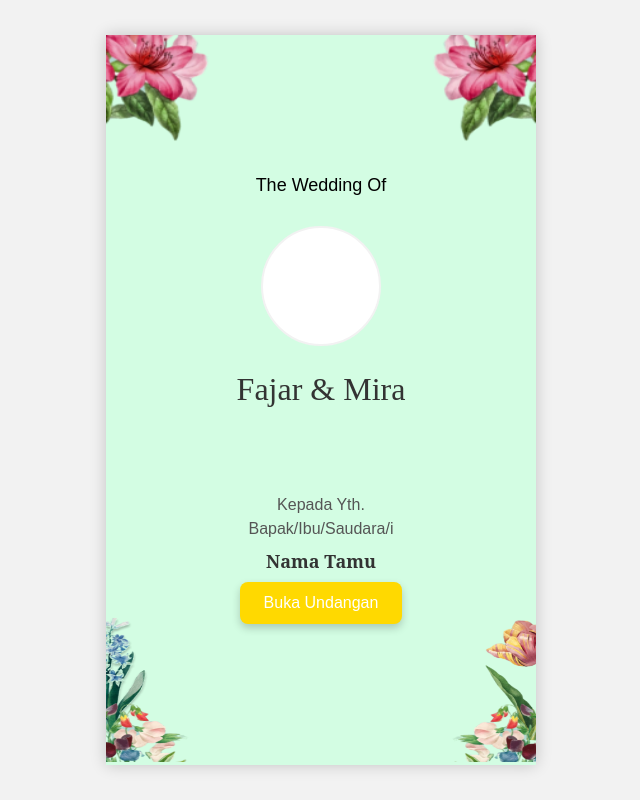
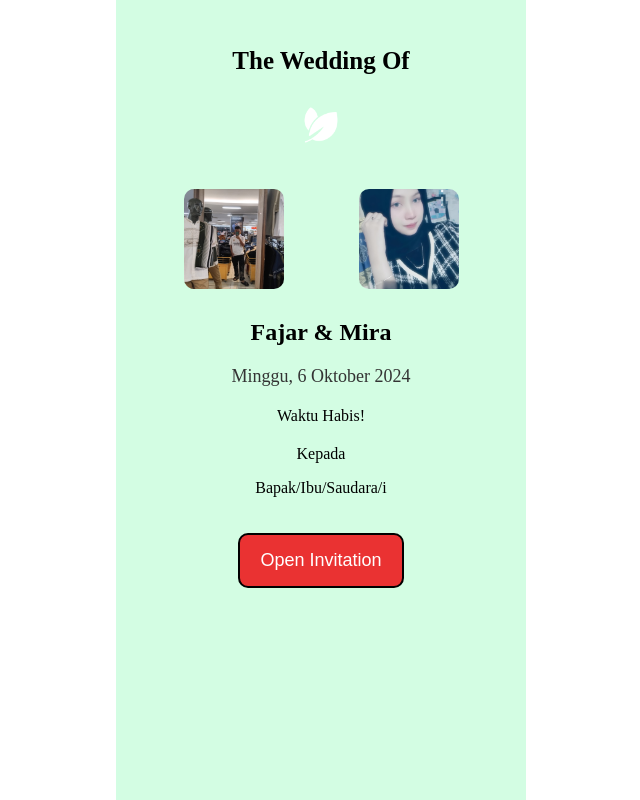
Before and after one commit to ZerOneDsgn123/gan, a plain HTML site: page index.html in a window 1280 px wide. Shown: the whole page, without its empty margins (319-959 px from the left). Drawn offline with Linux system fonts and the light colour scheme.

Commit message:
ya pulang

```diff
--- a/index.html
+++ b/index.html
@@ -1,186 +1,68 @@
 <!DOCTYPE html>
 <html lang="en">
 <head>
-  <meta charset="UTF-8">
-  <meta name="viewport" content="width=device-width, initial-scale=1.0">
-  <title>Wedding Invitation</title>
-  <style>
-    /* Basic reset */
-    * {
-      margin: 0;
-      padding: 0;
-      box-sizing: border-box;
-    }
-
-    /* Centering the frame */
-    body {
-      display: flex;
-      justify-content: center;
-      align-items: center;
-      height: 100vh;
-      background-color: #f2f2f2;
-    }
-
-    /* iPhone 13 frame container */
-    .iphone-frame {
-      width: 430px;
-      height: 730px;
-      box-shadow: 0 0 15px rgba(0, 0, 0, 0.2);
-      background-color: white;
-      position: relative;
-      overflow: hidden;
-    }
-
-    /* Top notch of iPhone */
-    .iphone-notch {
-      position: absolute;
-      top: 0;
-      left: 50%;
-      transform: translateX(-50%);
-      width: 210px;
-      height: 30px;
-      background-color: black;
-      border-radius: 10px;
-      margin-top: 8px;
-    }
-
-    /* Invitation card styling */
-    .invitation-card {
-      width: 100%;
-      height: 100%;
-      background-color: #d3fde3;
-      display: flex;
-      flex-direction: column;
-      align-items: center;
-      padding: 40px 20px;
-      text-align: center;
-      font-family: 'Poppins', sans-serif;
-      color: #333;
-      position: relative;
-    }
-
-    /* Decorative flowers */
-    .flowers-top {
-      position: absolute;
-      top: -2px;
-      width: 100%;
-      display: flex;
-      justify-content: space-between;
-      padding: 1px 0px;
-    }
-
-    .flowers-top img {
-      width: 130px;
-      height: 130px;
-    }
-
-    /* Placeholder for image */
-    .photo-placeholder {
-      width: 120px;
-      height: 120px;
-      background-color: white;
-      border-radius: 50%;
-      margin-top: 40px;
-      margin-bottom: 20px;
-      border: 2px solid #f2f2f2;
-    }
-
-    /* Text styling */
-    h3 {
-      font-family: 'Poppins', sans-serif;
-      font-size: 18px;
-      margin-bottom: -10px;
-      color: #000000;
-      font-weight: 400;
-      margin-top: 100px;
-    }
-
-    h1 {
-      font-family: 'Inika';
-      font-size: 32px;
-      margin: 5px 0;
-      font-weight: 100;
-      color: #333;
-    }
-
-    p {
-      font-family: 'Poppins', sans-serif;
-      font-size: 16px;
-      line-height: 1.5;
-      color: #555;
-      margin: 10px 0;
-      margin-top: 80px;
-    }
-
-    /* Guest name style */
-    .guest-name {
-      font-family: 'Poppins', 'serif';
-      font-weight: bold;
-      font-size: 18px;
-      margin-top: -3px;
-      color: #333;
-    }
-
-    /* Button style */
-    .button {
-      background-color: #ffd900;
-      color: white;
-      padding: 12px 24px;
-      border: none;
-      border-radius: 8px;
-      font-size: 16px;
-      margin-top: -3px;
-      cursor: pointer;
-      text-decoration: none;
-      font-family: 'Poppins', sans-serif;
-      box-shadow: 0px 4px 8px rgba(0, 0, 0, 0.2);
-    }
-
-    .button:hover {
-      background-color: #a49191;
-    }
-
-    .flowers-bottom {
-      position: absolute;
-      bottom: 3px;
-      width: 100%;
-      display: flex;
-      justify-content: space-between;
-    }
-
-    .flowers-bottom img {
-      width: 120px;
-      height: 150px
-    }
-
-  </style>
+    <meta charset="UTF-8">
+    <meta name="viewport" content="width=device-width, initial-scale=1.0">
+    <title>The Wedding</title>
+    <link rel="stylesheet" href="style.css">
 </head>
 <body>
-  <div class="iphone-frame">
-    <div class="iphone-notch"></div>
-    <div class="invitation-card">
-      <div class="flowers-top">
-        <!-- Top flowers can be images with floral decorations -->
-        <img src="flower-top-left.png" alt="flower">
-        <img src="flower-top-right.png" alt="flower">
-      </div>
 
-      <h3>The Wedding Of</h3>
-      <div class="photo-placeholder"></div>
-      <h1>Fajar & Mira</h1>
+    <div class="phone-frame">
+    <div class="container">
+        <div class="header">
+            <h1 class="title">The Wedding Of</h1>
+            <div class="logo">
+                <img src="leaf.png" alt="logo" />
+            </div>
+        </div>
 
-      <p>Kepada Yth.<br>
-        Bapak/Ibu/Saudara/i</p>
-      <p class="guest-name">Nama Tamu</p>
 
-      <a href="halaman-utama.html" class="button">Buka Undangan</a>
-    </div>
+        <div class="photos">
+            <img src="WhatsApp Image 2024-09-07 at 23.09.25.jpeg" alt="Foto Mempelai Pria" class="photo groom-photo">
+            <img src="POTO 12.jpeg" alt="Foto Mempelai Wanita" class="photo bride-photo">
+        </div>
 
-    <!-- Move flowers-bottom outside of invitation-card to avoid overlapping the button -->
-    <div class="flowers-bottom">
-      <img src="flower-bottom-left.png" alt="flower">
-      <img src="flower bottom-right.png" alt="flower">
-    </div>
-  </div>
+
+        <div class="couple">
+            <h2>Fajar & Mira</h2>
+            <p>Minggu, 6 Oktober 2024</p>
+        </div>
+
+        <div class="countdown">
+            <div class="box">
+                <span id="days">15</span>
+                <p>HARI</p>
+            </div>
+            <div class="box">
+                <span id="hours">09</span>
+                <p>JAM</p>
+            </div>
+            <div class="box">
+                <span id="minutes">56</span>
+                <p>MENIT</p>
+            </div>
+            <div class="box">
+                <span id="seconds">53</span>
+                <p>DETIK</p>
+            </div>
+        </div>
+
+        <div class="invitation">
+            <p>Kepada</p>
+            <p>Bapak/Ibu/Saudara/i</p>
+            <div class="container">
+                <button id="openInvitation" class="btn">Open Invitation</button>
+            </div>
+
+<script>
+
+    document.getElementById("openInvitation").onclick = function() {
+      window.location.href = "halaman-utama.html";
+    };
+  </script>
+
+</div>
+<script src="script.js"></script>
 </body>
 </html>
```
